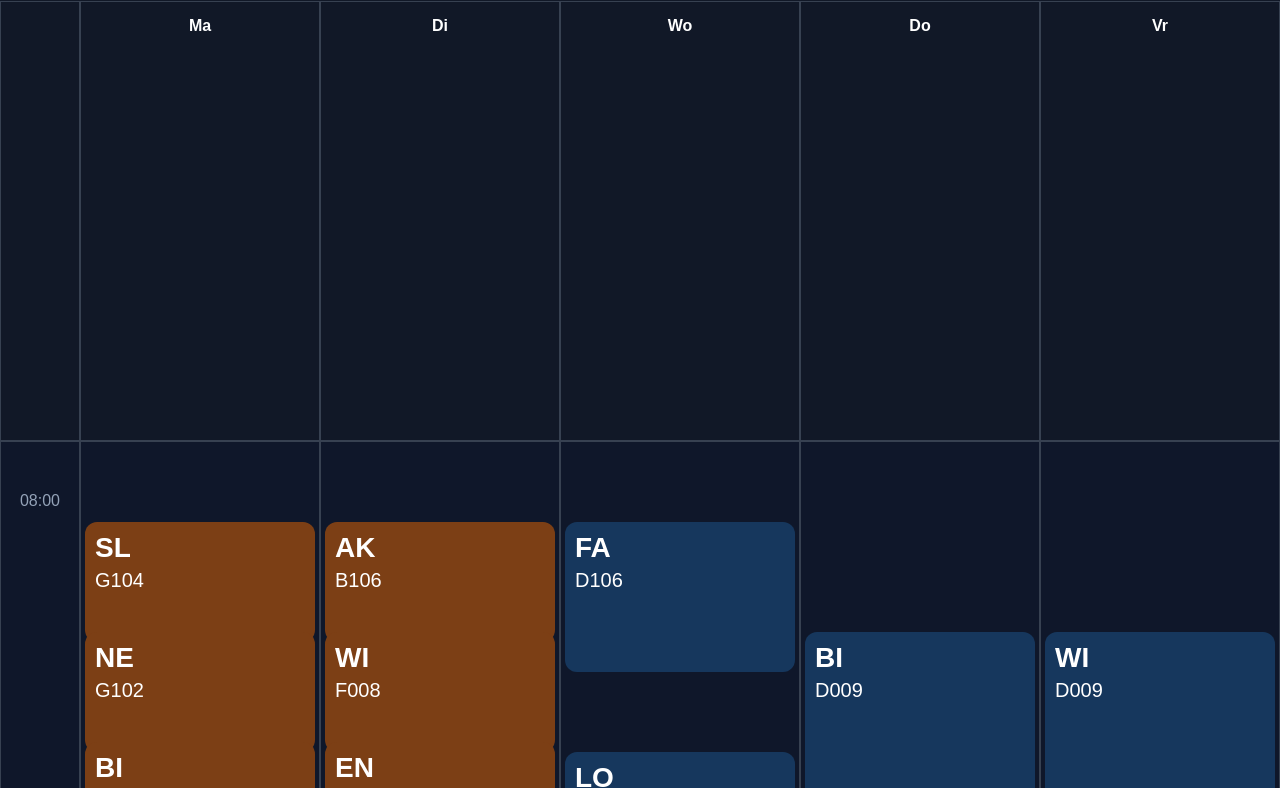
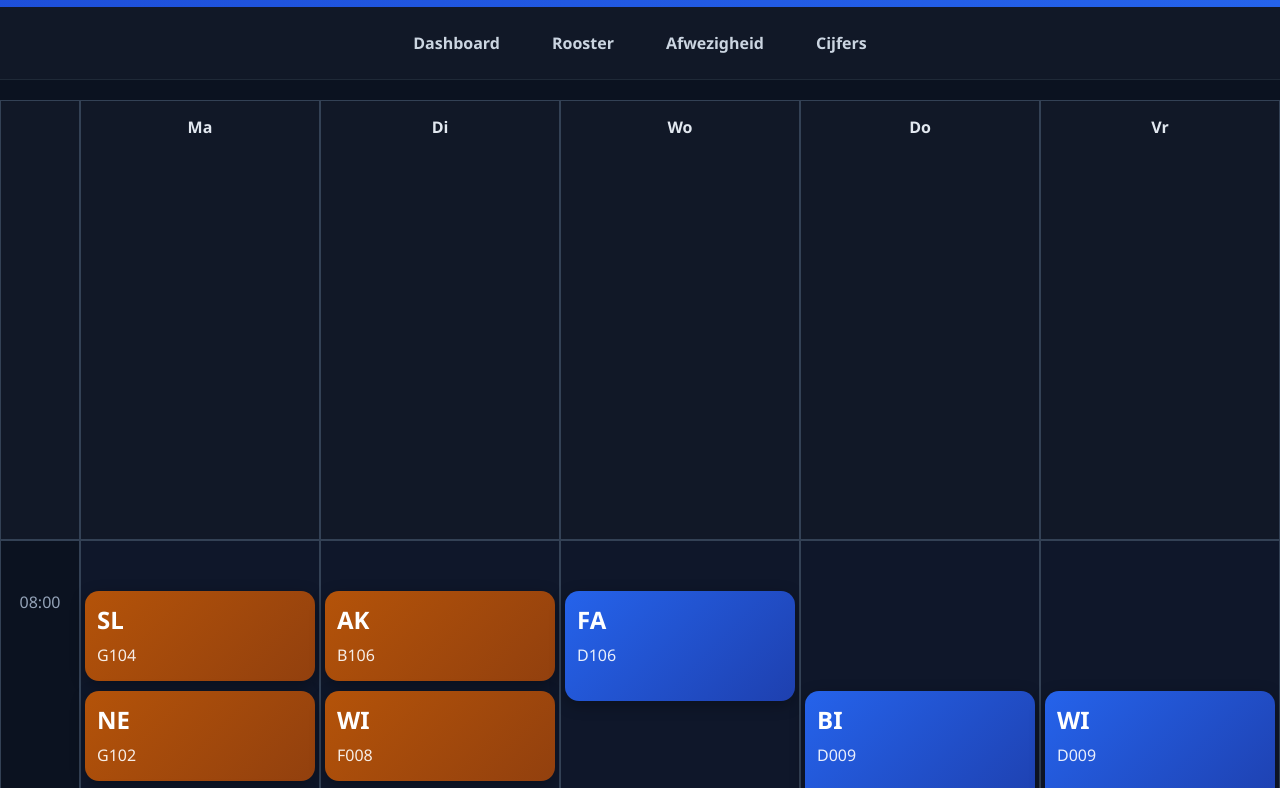
Before and after one commit to jorncrombag345-cpu/Sometoday, a plain HTML site: page rooster.html in a window 1280 px wide. Shown: the part 76-864 px from the top of the page. Drawn offline with Linux system fonts and the light colour scheme.

Commit message:
Refactor rooster.html with new structure and styles

```diff
--- a/rooster.html
+++ b/rooster.html
@@ -2,83 +2,25 @@
 <html lang="nl">
 <head>
 <meta charset="UTF-8">
-<meta name="viewport" content="width=device-width, initial-scale=1">
+<meta name="viewport" content="width=device-width, initial-scale=1.0">
 <title>Rooster</title>
 
-<style>
-body{
-margin:0;
-background:#0f172a;
-color:white;
-font-family:Arial;
-}
-
-.topbar{
-padding:20px;
-text-align:center;
-font-size:32px;
-font-weight:bold;
-background:#111827;
-}
-
-.week{
-display:grid;
-grid-template-columns:80px repeat(5,1fr);
-height:900px;
-}
-
-.dagnaam{
-padding:15px;
-text-align:center;
-border:1px solid #374151;
-background:#111827;
-font-weight:bold;
-}
-
-.tijd{
-border:1px solid #374151;
-padding-top:50px;
-text-align:center;
-color:#94a3b8;
-}
-
-.kolom{
-position:relative;
-border:1px solid #374151;
-}
-
-.les{
-position:absolute;
-left:4px;
-right:4px;
-border-radius:12px;
-padding:10px;
-}
-
-.oranje{
-background:#7c3f15;
-}
-
-.blauw{
-background:#16375d;
-}
-
-.vak{
-font-size:28px;
-font-weight:bold;
-}
-
-.lokaal{
-font-size:20px;
-margin-top:5px;
-}
-</style>
+<link rel="stylesheet" href="style.css">
 </head>
 <body>
 
-<div class="topbar">Juni</div>
+<header>
+    <h1>📅 Mijn Rooster</h1>
+</header>
 
-<div class="week">
+<nav>
+    <a href="index.html">Dashboard</a>
+    <a href="rooster.html">Rooster</a>
+    <a href="#">Afwezigheid</a>
+    <a href="#">Cijfers</a>
+</nav>
+
+<div class="rooster">
 
     <div class="dagnaam"></div>
     <div class="dagnaam">Ma</div>
@@ -100,42 +42,107 @@ margin-top:5px;
 
 const lessen = [
 
-{dag:"ma",vak:"SL",lokaal:"G104",start:80,eind:180,kleur:"oranje"},
-{dag:"ma",vak:"NE",lokaal:"G102",start:190,eind:290,kleur:"oranje"},
-{dag:"ma",vak:"BI",lokaal:"B207",start:300,eind:400,kleur:"oranje"},
-{dag:"ma",vak:"BSV",lokaal:"B105",start:520,eind:620,kleur:"oranje"},
+{
+dag:"ma",
+vak:"SL",
+lokaal:"G104",
+top:50,
+hoogte:90,
+kleur:"oranje"
+},
 
-{dag:"di",vak:"AK",lokaal:"B106",start:80,eind:180,kleur:"oranje"},
-{dag:"di",vak:"WI",lokaal:"F008",start:190,eind:290,kleur:"oranje"},
-{dag:"di",vak:"EN",lokaal:"H105",start:300,eind:400,kleur:"oranje"},
+{
+dag:"ma",
+vak:"NE",
+lokaal:"G102",
+top:150,
+hoogte:90,
+kleur:"oranje"
+},
 
-{dag:"wo",vak:"FA",lokaal:"D106",start:80,eind:210,kleur:"blauw"},
-{dag:"wo",vak:"LO",lokaal:"M002",start:310,eind:440,kleur:"blauw"},
+{
+dag:"ma",
+vak:"BI",
+lokaal:"B207",
+top:250,
+hoogte:90,
+kleur:"oranje"
+},
 
-{dag:"do",vak:"BI",lokaal:"D009",start:190,eind:340,kleur:"blauw"},
-{dag:"do",vak:"NE",lokaal:"D009",start:450,eind:600,kleur:"blauw"},
+{
+dag:"di",
+vak:"AK",
+lokaal:"B106",
+top:50,
+hoogte:90,
+kleur:"oranje"
+},
 
-{dag:"vr",vak:"WI",lokaal:"D009",start:190,eind:340,kleur:"blauw"}
+{
+dag:"di",
+vak:"WI",
+lokaal:"F008",
+top:150,
+hoogte:90,
+kleur:"oranje"
+},
+
+{
+dag:"wo",
+vak:"FA",
+lokaal:"D106",
+top:50,
+hoogte:110,
+kleur:"blauw"
+},
+
+{
+dag:"wo",
+vak:"LO",
+lokaal:"M002",
+top:260,
+hoogte:110,
+kleur:"blauw"
+},
+
+{
+dag:"do",
+vak:"BI",
+lokaal:"D009",
+top:150,
+hoogte:120,
+kleur:"blauw"
+},
+
+{
+dag:"vr",
+vak:"WI",
+lokaal:"D009",
+top:150,
+hoogte:120,
+kleur:"blauw"
+}
 
 ];
 
 lessen.forEach(les=>{
 
-let div=document.createElement("div");
+const element=document.createElement("div");
 
-div.className="les "+les.kleur;
+element.className="les "+les.kleur;
 
-div.style.top=les.start+"px";
-div.style.height=(les.eind-les.start)+"px";
+element.style.top=les.top+"px";
+element.style.height=les.hoogte+"px";
 
-div.innerHTML=`
+element.innerHTML=`
 <div class="vak">${les.vak}</div>
 <div class="lokaal">${les.lokaal}</div>
 `;
 
-document.getElementById(les.dag).appendChild(div);
+document.getElementById(les.dag).appendChild(element);
 
 });
+
 </script>
 
 </body>
```
Lines whose indentation alone changed are shown as unchanged.
